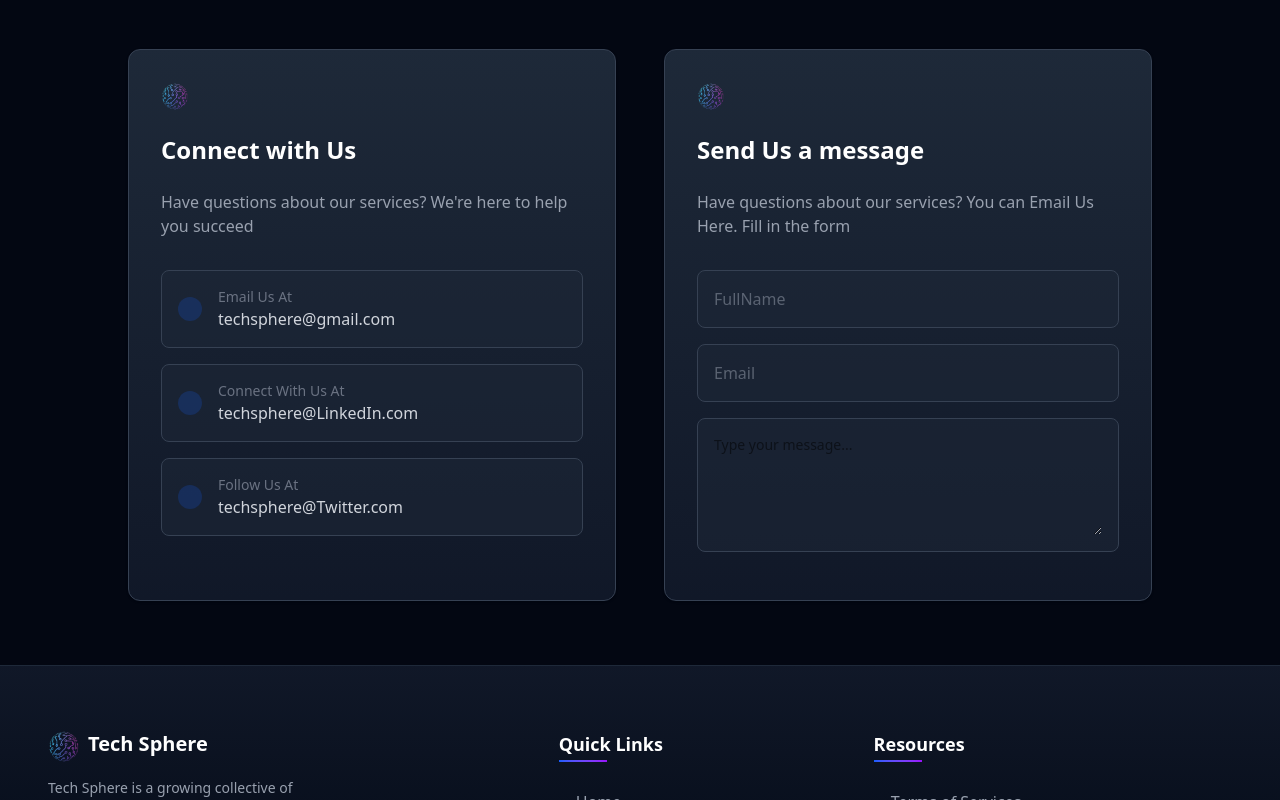
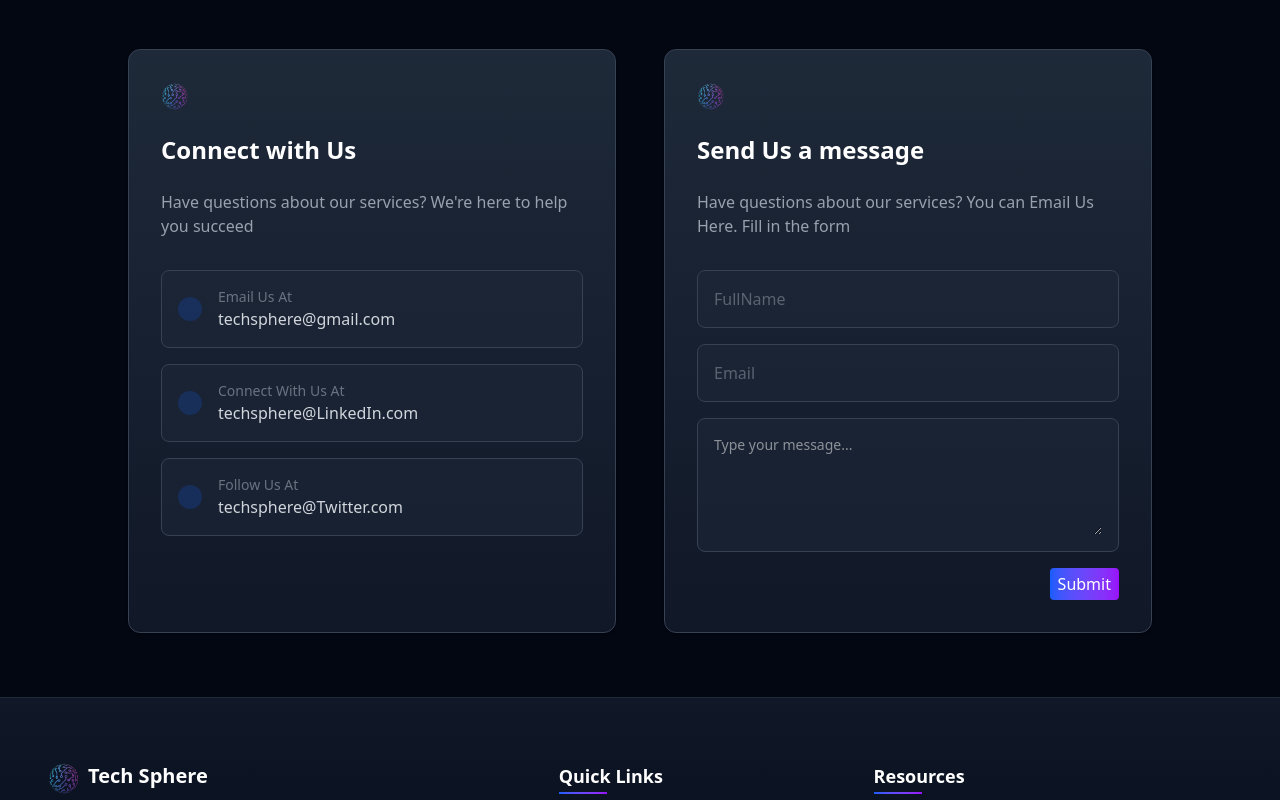
Before and after one commit to cyberdiego33/Tech-Sphere-React, a React (Vite) app: page /contact in a window 1280 px wide. Shown: the part 422-1222 px from the top of the page. Built offline with nearby package versions, Linux system fonts and the light colour scheme; grey boxes are pictures that could not be loaded.

Commit message:
Update ConnectWithUs.jsx

```diff
--- a/src/components/contactPage.jsx/ConnectWithUs.jsx
+++ b/src/components/contactPage.jsx/ConnectWithUs.jsx
@@ -107,8 +107,10 @@ const ConnectWithUs = function () {
                 </div>
                 <div className="flex items-center p-4 bg-gray-800/50 rounded-lg border border-gray-700 hover:bg-gray-800 hover:border-blue-500 group transition-all mb-4 ">
                   <textarea name="" id="" rows="5"
-                  className="w-full outline-none text-sm" placeholder="Type your message..."></textarea>
+                  className="w-full outline-none text-sm text-white" placeholder="Type your message..."></textarea>
                 </div>
+
+                <button className="px-2 py-1 rounded-sm text-white cursor-pointer ml-auto block bg-gradient-to-r from-blue-600 to-purple-600">Submit</button>
               </form>
             </div>
           </div>
```
